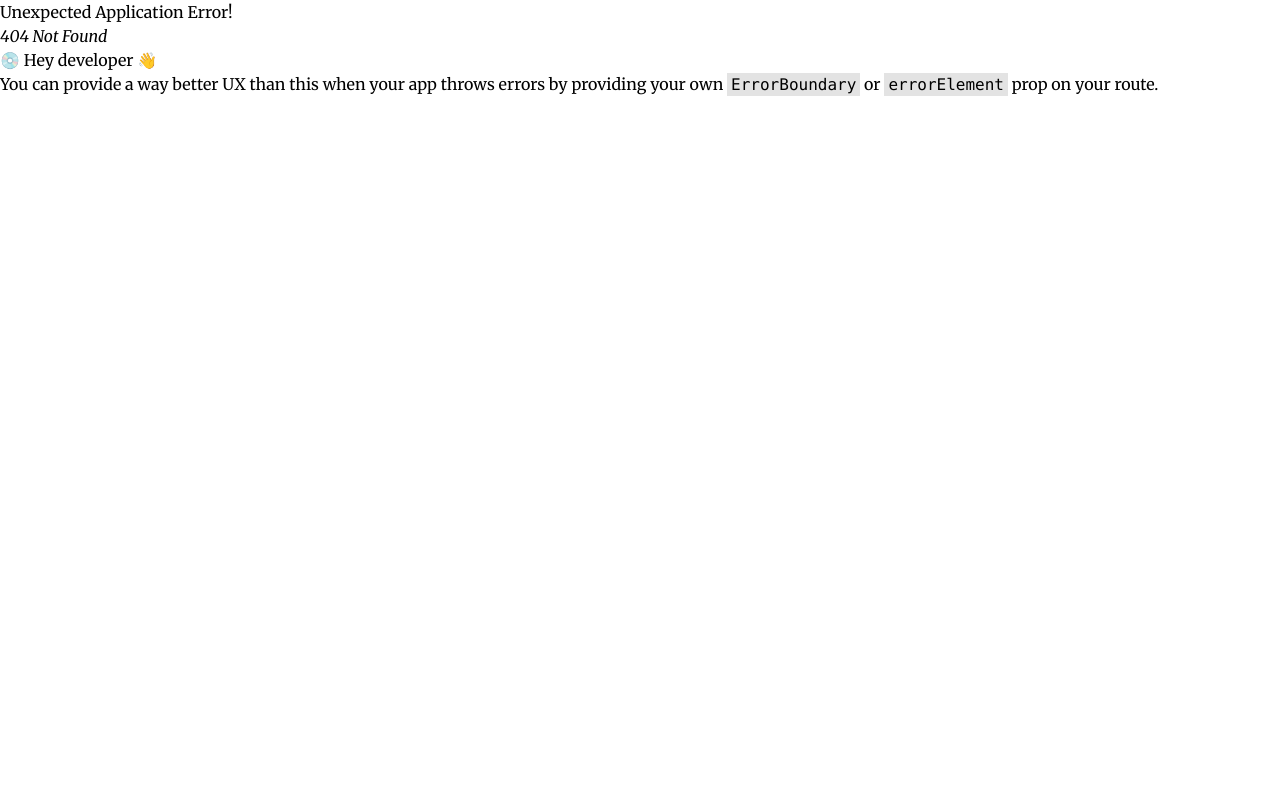
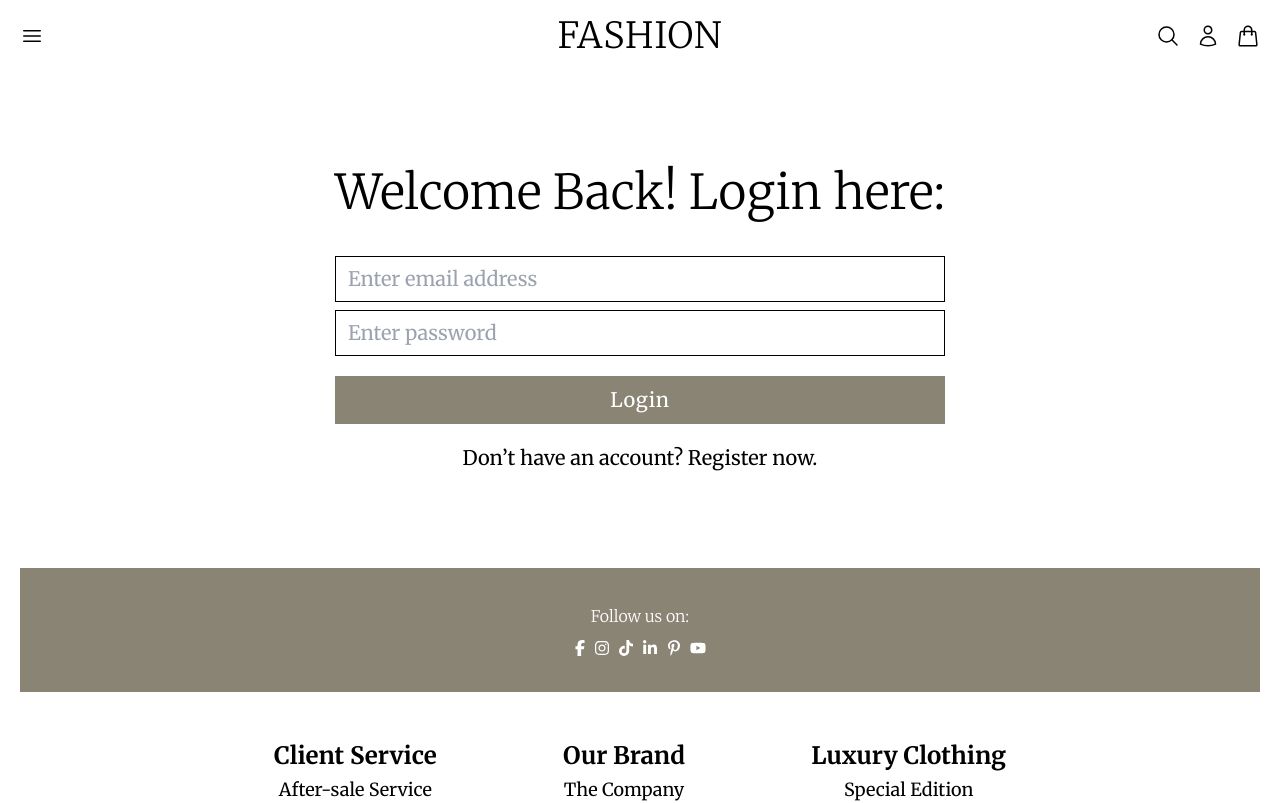
Before and after one commit to doraemon-35/ECommerce-theme, a React (Vite) app: page /login in a window 1280 px wide. Before the commit this address had no page. Shown: the top 803 px of the page. Built offline with nearby package versions, Linux system fonts and the light colour scheme.

Commit message:
login page completed

```diff
--- a/src/App.tsx
+++ b/src/App.tsx
@@ -4,6 +4,7 @@ import {
   Checkout,
   HomeLayout,
   Landing,
+  Login,
   Search,
   Shop,
   SingleProduct,
@@ -46,6 +47,10 @@ const router = createBrowserRouter([
         action: searchAction,
         element: <Search />,
       },
+      {
+        path: "login",
+        element: <Login />,
+      }
     ],
   },
 ]);
--- a/src/components/Header.tsx
+++ b/src/components/Header.tsx
@@ -18,7 +18,9 @@ const Header = () => {
         <Link to="/search">
           <HiOutlineMagnifyingGlass className="text-2xl max-sm:text-xl" />
         </Link>
-        <HiOutlineUser className="text-2xl max-sm:text-xl" />
+        <Link to="/login">
+          <HiOutlineUser className="text-2xl max-sm:text-xl" />
+        </Link>
         <Link to="/cart">
           <HiOutlineShoppingBag className="text-2xl max-sm:text-xl" />
         </Link>
--- /dev/null
+++ b/src/pages/Login.tsx
@@ -0,0 +1,27 @@
+import { Link } from "react-router-dom";
+import { Button } from "../components";
+
+const Login = () => {
+  return (
+    <div className="max-w-screen-2xl mx-auto pt-24 flex items-center justify-center">
+      <div className="max-w-5xl mx-auto flex flex-col gap-5 max-sm:gap-3 items-center justify-center max-sm:px-5">
+        <h2 className="text-5xl text-center mb-5 font-thin max-md:text-4xl max-sm:text-3xl max-[450px]:text-xl max-[450px]:font-normal">Welcome Back! Login here:</h2>
+        <div className="flex flex-col gap-2 w-full">
+          <input
+            type="email"
+            className="bg-white border border-black text-xl py-2 px-3 w-full outline-none max-[450px]:text-base"
+            placeholder="Enter email address"
+          />
+          <input
+            type="password"
+            className="bg-white border border-black text-xl py-2 px-3 w-full outline-none max-[450px]:text-base"
+            placeholder="Enter password"
+          />
+        </div>
+        <Button text="Login" mode="brown" />
+        <Link to="/register" className="text-xl max-md:text-lg max-[450px]:text-sm">Don’t have an account? Register now.</Link>
+      </div>
+    </div>
+  );
+};
+export default Login;
--- a/src/pages/index.ts
+++ b/src/pages/index.ts
@@ -5,3 +5,4 @@ export { default as SingleProduct } from "./SingleProduct";
 export { default as Cart } from "./Cart";
 export { default as Checkout } from "./Checkout";
 export { default as Search } from "./Search";
+export { default as Login } from "./Login";
```
